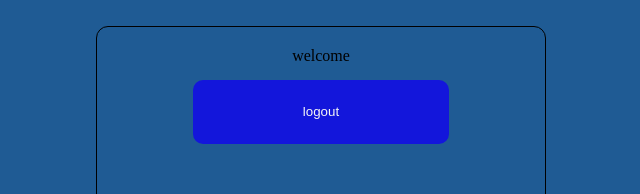
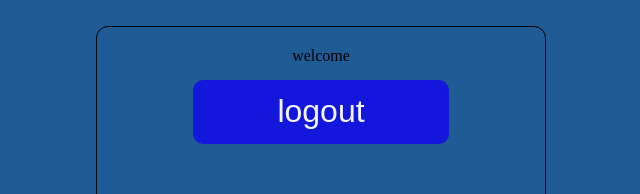
Before and after one commit to njaina/chat-app, a Next.js app: page /chat in a window 1280 px wide. Shown: the top 194 px of the page, without its empty margins (288-928 px from the left). Built offline with nearby package versions, Linux system fonts and the light colour scheme.

Commit message:
feat: update

```diff
--- a/src/pages/chat/Chat.module.css
+++ b/src/pages/chat/Chat.module.css
@@ -3,6 +3,10 @@
     width: 20vw;
     height: 8vh;
     color:whitesmoke;
+    font-weight: 100;
+    line-height: 1.1;
+    font-size: 32px;
+    padding: 10px 0;
     background-color: rgb(19, 22, 219);
     outline: none;
     border: 0;
--- a/src/pages/chat/unitChat.tsx
+++ b/src/pages/chat/unitChat.tsx
@@ -1,5 +1,5 @@
 import { useRouter } from "next/router";
-import chatStyle from "./chat.module.css"
+import chatStyle from "./Chat.module.css"
 const UnitChat = ()=>{
     const history = useRouter();
     const logout = ()=>{
```
